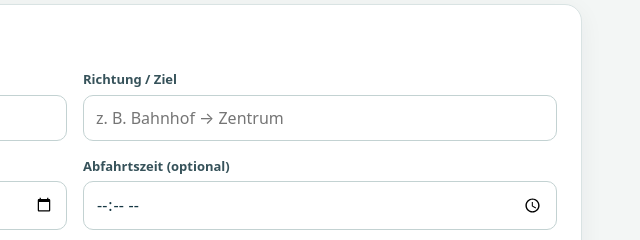
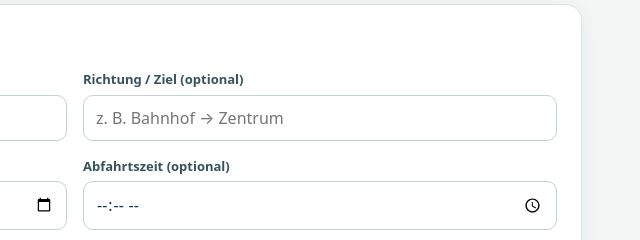
Before and after one commit to felixlinus/felixlinus.github.io, a plain HTML site: page index.html in a window 1280 px wide. Shown: the part 201-441 px from the top of the page, 565-1205 px from the left. Drawn offline with Linux system fonts and the light colour scheme.

Commit message:
Update index.html

```diff
--- a/index.html
+++ b/index.html
@@ -24,7 +24,7 @@
 <main class="wrap">
 <section id="setupScreen">
  <div class="topline"><div><div class="eyebrow">Neue Erhebung</div><h1>Fahrt vorbereiten</h1></div><button class="btn secondary sm" id="importBackup">Gesicherte Fahrt laden</button> <button class="btn secondary sm" id="autoRestoreSetup" type="button">Letzte Auto-Sicherung laden</button><input class="hidden" type="file" id="backupFile" accept="application/json,.json"></div>
- <div class="card"><h2>Angaben zur Fahrt</h2><div class="grid2"><div class="field"><label for="line">Linie / Kurs</label><input id="line" placeholder="z. B. Stadtbus 1" autocomplete="off"></div><div class="field"><label for="direction">Richtung / Ziel</label><input id="direction" placeholder="z. B. Bahnhof → Zentrum" autocomplete="off"></div><div class="field"><label for="date">Erhebungsdatum</label><input id="date" type="date"></div><div class="field"><label for="departure">Abfahrtszeit (optional)</label><input id="departure" type="time"></div><div class="field"><label for="surveyor">Erheber/in (optional)</label><input id="surveyor" placeholder="Name oder Kürzel"></div><div class="field"><label for="vehicle">Fahrzeug / Umlauf (optional)</label><input id="vehicle" placeholder="z. B. Bus 4"></div></div><div class="field" style="max-width:230px;margin-top:16px"><label for="initial">Personen zu Beginn im Bus</label><input id="initial" type="number" min="0" step="1" value="0"></div></div>
+ <div class="card"><h2>Angaben zur Fahrt</h2><div class="grid2"><div class="field"><label for="line">Linie / Kurs</label><input id="line" placeholder="z. B. Stadtbus 1" autocomplete="off"></div><div class="field"><label for="direction">Richtung / Ziel (optional)</label><input id="direction" placeholder="z. B. Bahnhof → Zentrum" autocomplete="off"></div><div class="field"><label for="date">Erhebungsdatum</label><input id="date" type="date"></div><div class="field"><label for="departure">Abfahrtszeit (optional)</label><input id="departure" type="time"></div><div class="field"><label for="surveyor">Erheber/in (optional)</label><input id="surveyor" placeholder="Name oder Kürzel"></div><div class="field"><label for="vehicle">Fahrzeug / Umlauf (optional)</label><input id="vehicle" placeholder="z. B. Bus 4"></div></div><div class="field" style="max-width:230px;margin-top:16px"><label for="initial">Personen zu Beginn im Bus</label><input id="initial" type="number" min="0" step="1" value="0"></div></div>
  <div class="card"><h2>Haltestellen in Fahrtreihenfolge</h2><p class="helper">Eine Haltestelle je Zeile. Du kannst eine Liste direkt aus Excel hier einfügen. Nach der letzten Haltestelle beginnt automatisch die nächste Runde. Jede Runde wird separat gezählt und ausgewertet.</p><div class="field"><label for="stops">Haltestellenliste</label><textarea id="stops" spellcheck="false" placeholder="Bahnhof\nHauptplatz\nKrankenhaus\nSchulzentrum"></textarea></div><div class="buttons" style="margin-top:12px"><button class="btn secondary sm" id="loadStops">Liste aus Datei laden (.txt / .csv)</button><input type="file" id="stopsFile" accept=".csv,.txt,text/plain,text/csv" class="hidden"><span id="stopCount" class="helper">0 Haltestellen</span></div><div class="alert" id="setupError" role="alert"></div><div class="divider"></div><div class="buttons"><button class="btn" id="startBtn">Rundkurs-Erhebung starten →</button><span class="helper">Ohne Anmeldung, Daten bleiben auf diesem Gerät.</span></div></div>
  <div class="card" style="margin-top:16px"><h2>Gespeicherte Fahrten auf diesem Gerät</h2><div class="helper" style="margin-bottom:12px">Wenn du eine neue Fahrt beginnst, wird die vorherige im lokalen Archiv abgelegt. Lade zusätzlich regelmäßig JSON-Sicherungen herunter.</div><div id="archiveList" class="helper">Noch keine archivierten Fahrten.</div></div>
 </section>
```
